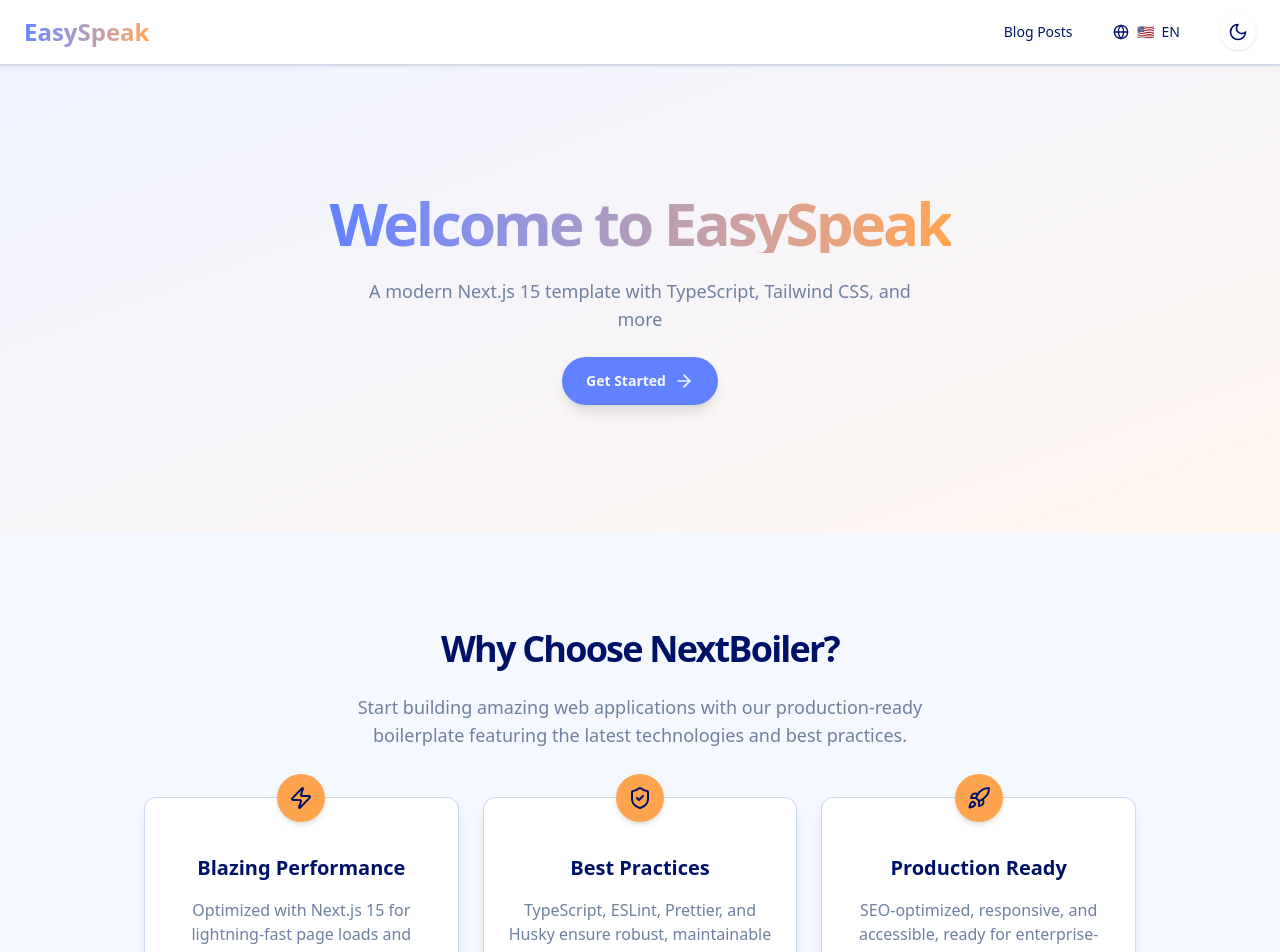
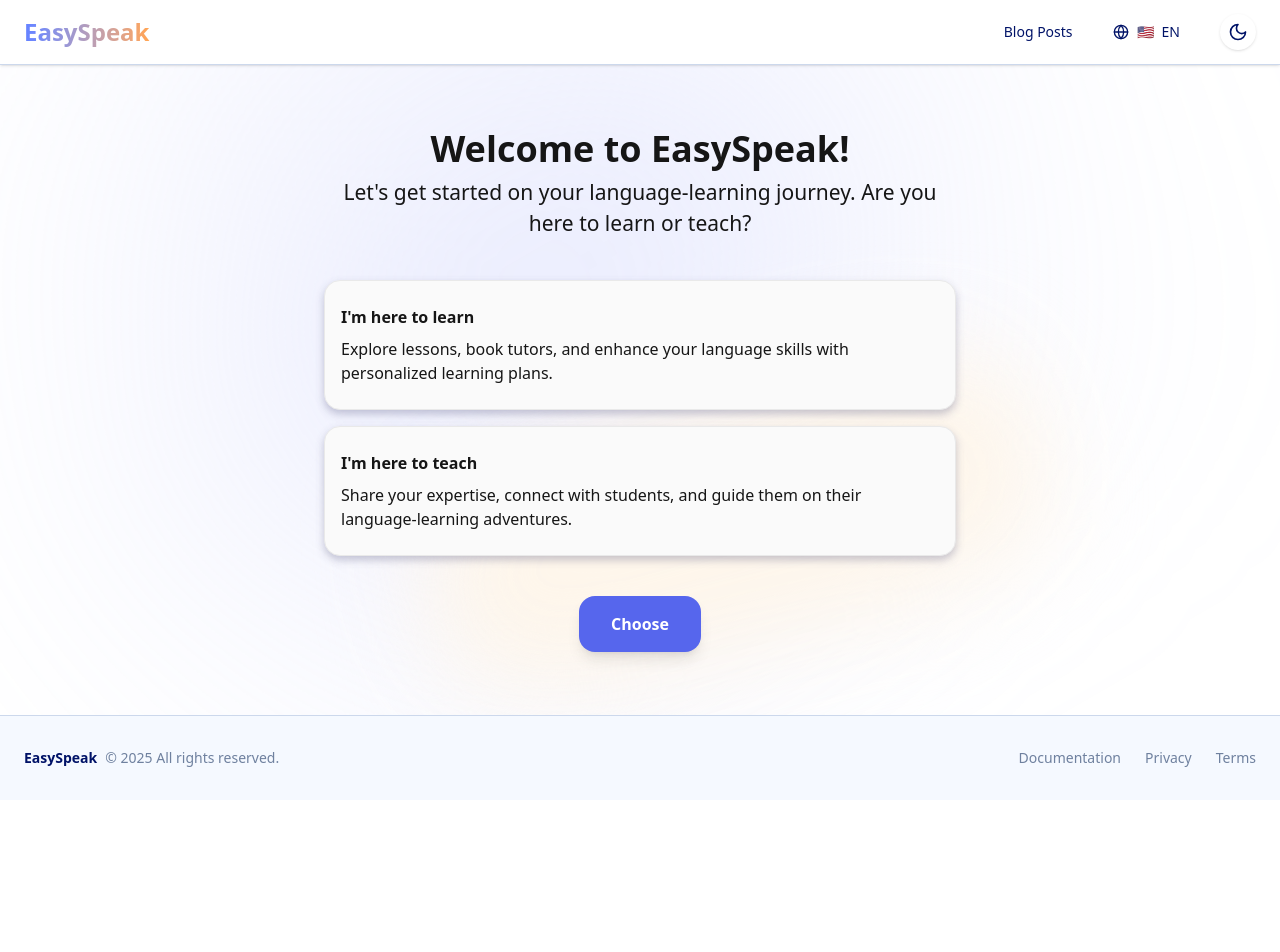
Before and after one commit to Pakistanka/easy-speak-with-ai, a Next.js app: page /en in a window 1280 px wide. Shown: the top 952 px of the page. After the commit the page ends 800 px from the top, so only its background shows below. Built offline with nearby package versions, Linux system fonts and the light colour scheme.

Commit message:
feat: welcom pages, missing button

```diff
--- a/messages/en.json
+++ b/messages/en.json
@@ -43,7 +43,8 @@
       "title": "Learning everywhere",
       "mobileDescription": "Experience joyful learning with us, no matter where you are!",
       "desktopDescription": "Experience joyful learning with us, no matter where you are! Discover the freedom to learn on the go. With EasySpeak, dive into a world of knowledge anytime, anywhere. Join us in embracing learning beyond boundaries.",
-      "getStarted": "Get started"
+      "getStarted": "Get started",
+      "imageAlt": "Learning everywhere illustration"
     }
   },
   "posts": {
--- a/messages/ru.json
+++ b/messages/ru.json
@@ -43,7 +43,8 @@
       "title": "Обучайтесь повсюду",
       "mobileDescription": "Наслаждайтесь обучением с нами, где бы вы ни находились!",
       "desktopDescription": "Наслаждайтесь обучением с нами, где бы вы ни находились! Откройте для себя свободу обучения в движении. С EasySpeak погружайтесь в мир знаний в любое время и в любом месте. Присоединяйтесь к нам в стремлении к обучению без границ.",
-      "getStarted": "Начать"
+      "getStarted": "Начать",
+      "imageAlt": "Обучайтесь повсюду изображение"
     }
   },
   "posts": {
--- a/src/app/[locale]/page.tsx
+++ b/src/app/[locale]/page.tsx
@@ -3,10 +3,9 @@
 
 'use client';
 
-import { motion } from 'framer-motion';
-import { ArrowRight, Code, Rocket, ShieldCheck, Zap } from 'lucide-react';
+import FirstWelcomePage from '@/pages/FirstWelcomePage';
+import SecondWelcomePage from '@/pages/SecondWelcomePage';
 import { useTranslations } from 'next-intl';
-import Link from 'next/link';
 import { usePathname } from 'next/navigation';
 
 export default function Home() {
@@ -21,102 +20,8 @@ export default function Home() {
   };
 
   return (
-    <div className="flex flex-col items-center w-full overflow-hidden">
-      {/* Hero Section */}
-      <motion.section
-        className="w-full py-12 sm:py-16 md:py-24 lg:py-32 bg-[var(--background)] relative overflow-hidden"
-        initial={{ opacity: 0 }}
-        animate={{ opacity: 1 }}
-        transition={{ duration: 0.8 }}
-      >
-        <div className="absolute inset-0 bg-gradient-to-br from-[var(--primary)]/[0.1] to-[var(--accent)]/[0.1] pointer-events-none" />
-        <div className="container px-4 sm:px-6 relative z-10 max-w-full">
-          <motion.div
-            className="flex flex-col items-center space-y-6 text-center"
-            {...fadeIn}
-          >
-            <h1 className="text-3xl sm:text-4xl md:text-5xl lg:text-6xl font-bold tracking-tighter font-poppins bg-gradient-to-r from-[var(--primary)] to-[var(--accent)] bg-clip-text text-transparent">
-              {t('title')}
-            </h1>
-            <p className="mx-auto max-w-[600px] text-[var(--muted-foreground)] text-base sm:text-lg px-4">
-              {t('subtitle')}
-            </p>
-            <div className="flex flex-col sm:flex-row items-center justify-center gap-4 w-full sm:w-auto px-4">
-              <Link
-                href={`/${currentLocale}/posts`}
-                className="inline-flex h-12 items-center justify-center rounded-full bg-[var(--primary)] px-6 text-sm font-semibold text-[var(--primary-foreground)] shadow-lg hover:bg-[var(--primary)]/[0.9] transition-all duration-300 hover:scale-105 w-full sm:w-auto"
-              >
-                {t('getStarted')}
-                <ArrowRight className="ml-2 h-5 w-5" />
-              </Link>
-            </div>
-          </motion.div>
-        </div>
-      </motion.section>
-
-      {/* Features Section */}
-      <motion.section
-        className="w-full py-12 sm:py-16 md:py-24 bg-[var(--card)]"
-        initial={{ opacity: 0 }}
-        whileInView={{ opacity: 1 }}
-        viewport={{ once: true }}
-        transition={{ duration: 0.8 }}
-      >
-        <div className="container px-4 sm:px-6 max-w-full">
-          <motion.div
-            className="flex flex-col items-center justify-center space-y-6 text-center"
-            {...fadeIn}
-          >
-            <h2 className="text-2xl sm:text-3xl md:text-4xl font-bold tracking-tighter font-poppins text-[var(--foreground)]">
-              Why Choose NextBoiler?
-            </h2>
-            <p className="mx-auto max-w-[600px] text-[var(--muted-foreground)] text-base sm:text-lg px-4">
-              {t('description')}
-            </p>
-          </motion.div>
-          <div className="mx-auto grid max-w-5xl grid-cols-1 gap-6 py-12 sm:grid-cols-2 lg:grid-cols-3 px-4">
-            {[
-              {
-                icon: Zap,
-                title: 'Blazing Performance',
-                description:
-                  'Optimized with Next.js 15 for lightning-fast page loads and seamless user experiences.',
-              },
-              {
-                icon: ShieldCheck,
-                title: 'Best Practices',
-                description:
-                  'TypeScript, ESLint, Prettier, and Husky ensure robust, maintainable codebases.',
-              },
-              {
-                icon: Rocket,
-                title: 'Production Ready',
-                description:
-                  'SEO-optimized, responsive, and accessible, ready for enterprise-grade projects.',
-              },
-            ].map((feature, index) => (
-              <motion.div
-                key={index}
-                className="relative flex flex-col items-center space-y-4 rounded-xl bg-[var(--background)] p-6 shadow-lg hover:shadow-xl transition-all duration-300 hover:-translate-y-1 border border-[var(--border)]"
-                initial={{ opacity: 0, y: 20 }}
-                whileInView={{ opacity: 1, y: 0 }}
-                viewport={{ once: true }}
-                transition={{ duration: 0.6, delay: index * 0.2 }}
-              >
-                <div className="absolute top-0 left-1/2 -translate-x-1/2 -translate-y-1/2 rounded-full bg-[var(--accent)] p-3 shadow-md">
-                  <feature.icon className="h-6 w-6 text-[var(--accent-foreground)]" />
-                </div>
-                <h3 className="text-lg sm:text-xl font-semibold text-[var(--foreground)] pt-8">
-                  {feature.title}
-                </h3>
-                <p className="text-center text-[var(--muted-foreground)] text-sm sm:text-base">
-                  {feature.description}
-                </p>
-              </motion.div>
-            ))}
-          </div>
-        </div>
-      </motion.section>
+    <div className="flex items-center justify-center w-full h-full">
+      <FirstWelcomePage />
     </div>
   );
 }
--- a/src/pages/FirstWelcomePage.tsx
+++ b/src/pages/FirstWelcomePage.tsx
@@ -1,6 +1,7 @@
 'use client';
 
 import { RadioButtonGroup, RadioButton } from '@/shared/ui/RadioButtonGroup';
+import { motion } from 'framer-motion';
 import { useTranslations } from 'next-intl';
 import { useState } from 'react';
 
@@ -14,8 +15,54 @@ export default function FirstWelcomePage() {
   };
 
   return (
-    <div className="font-sans max-w-[632px] pt-6 px-[19px] pb-10 lg:p-[0] flex gap-10 flex-col justify-between lg:justify-normal h-full lg:h-fit">
-      <div className="space-y-[40px]">
+    <motion.div
+      className="relative text-(--text-color) font-sans max-w-[632px] pt-6 px-[19px] pb-10 lg:p-[0] flex gap-10 flex-col justify-between lg:justify-normal h-full lg:h-fit"
+      initial={{ opacity: 0 }}
+      animate={{ opacity: 1 }}
+      transition={{ duration: 0.5 }}
+    >
+      <div
+        className="absolute
+        blur-[var(--first-accent-light-blur)]
+        w-[var(--first-accent-light-w)]
+        h-[var(--first-accent-light-h)]
+        top-[var(--first-accent-light-top)]
+        left-[var(--first-accent-light-left)]
+        bg-[var(--first-accent-light-color)]
+        rotate-[var(--first-accent-light-rotate)]
+        lg:blur-[var(--first-accent-light-lg-blur)]
+        lg:w-[var(--first-accent-light-lg-w)]
+        lg:h-[var(--first-accent-light-lg-h)]
+        lg:top-[var(--first-accent-light-lg-top)]
+        lg:left-[var(--first-accent-light-lg-left)]
+        lg:bg-[var(--first-accent-light-lg-color)]
+        lg:rotate-[var(--first-accent-light-lg-rotate)]
+        rounded-[30%]
+        z-2
+        opacity-100"
+      />
+
+      <div
+        className="absolute
+        blur-[var(--first-primary-light-blur)]
+        w-[var(--first-primary-light-w)]
+        h-[var(--first-primary-light-h)]
+        top-[var(--first-primary-light-top)]
+        left-[var(--first-primary-light-left)]
+        bg-[var(--first-primary-light-color)]
+        rotate-[var(--first-primary-light-rotate)]
+        lg:blur-[var(--first-primary-light-lg-blur)]
+        lg:w-[var(--first-primary-light-lg-w)]
+        lg:h-[var(--first-primary-light-lg-h)]
+        lg:top-[var(--first-primary-light-lg-top)]
+        lg:left-[var(--first-primary-light-lg-left)]
+        lg:bg-[var(--first-primary-light-lg-color)]
+        lg:rotate-[var(--first-primary-light-lg-rotate)]
+        rounded-[30%]
+        z-1"
+      />
+
+      <div className="space-y-[40px] z-3">
         <div className="space-y-2 lg:text-center">
           <h1 className="text-[27px] lg:text-4xl font-bold">
             {t('title')}
@@ -49,10 +96,10 @@ export default function FirstWelcomePage() {
       <button
         disabled={!selectedValue}
         onClick={handleChooseClick}
-        className="w-full lg:w-auto lg:m-auto bg-blue-600 hover:bg-blue-700 text-white font-semibold py-4 px-8 rounded-2xl transition-all duration-200 transform hover:scale-105 active:scale-95 shadow-lg hover:shadow-xl"
+        className="z-3 w-full lg:w-auto lg:m-auto bg-[#5666ED] text-white font-semibold py-4 px-8 rounded-2xl transition-all duration-200 transform hover:scale-105 active:scale-95 shadow-lg hover:shadow-xl"
       >
         {t('choose')}
       </button>
-    </div>
+    </motion.div>
   );
 }
--- a/src/shared/styles/globals.css
+++ b/src/shared/styles/globals.css
@@ -50,6 +50,36 @@
     --option-primary-bg-color: rgba(250, 250, 250, 1);
     --option-border-color: rgba(233, 233, 233, 1);
     --option-shadow: 0px 4px 8px 0px rgba(71, 70, 116, 0.3);
+
+    --first-primary-light-lg-w: 40%;
+    --first-primary-light-lg-h: 100%;
+    --first-primary-light-lg-left: 15%;
+    --first-primary-light-lg-top: -20%;
+    --first-primary-light-lg-rotate: 60deg;
+    --first-primary-light-lg-blur: 200px;
+    --first-primary-light-lg-color: rgba(187, 194, 250, 1);
+    --first-primary-light-w: 60%;
+    --first-primary-light-h: 90%;
+    --first-primary-light-left: -15%;
+    --first-primary-light-top: -15%;
+    --first-primary-light-rotate: 60deg;
+    --first-primary-light-blur: 150px;
+    --first-primary-light-color: rgba(187, 194, 250, 1);
+
+    --first-accent-light-lg-w: 40%;
+    --first-accent-light-lg-h: 120%;
+    --first-accent-light-lg-left: 45%;
+    --first-accent-light-lg-top: 15%;
+    --first-accent-light-lg-rotate: 75deg;
+    --first-accent-light-lg-blur: 50px;
+    --first-accent-light-lg-color: rgba(254, 246, 235, 1);
+    --first-accent-light-w: 50%;
+    --first-accent-light-h: 120%;
+    --first-accent-light-left: 45%;
+    --first-accent-light-top: 5%;
+    --first-accent-light-rotate: 75deg;
+    --first-accent-light-blur: 25px;
+    --first-accent-light-color: rgba(254, 246, 235, 1);
 
     --second-primary-light-lg-w: 85%;
     --second-primary-light-lg-h: 160%;
@@ -109,6 +139,36 @@
     --option-border-color: rgba(187, 194, 250, 1);
     --option-shadow: 0px 4px 11.3px 0px rgba(71, 70, 116, 0.6);
 
+    --first-primary-light-lg-w: 90%;
+    --first-primary-light-lg-h: 200%;
+    --first-primary-light-lg-left: -15%;
+    --first-primary-light-lg-top: -50%;
+    --first-primary-light-lg-rotate: 70deg;
+    --first-primary-light-lg-blur: 400px;
+    --first-primary-light-lg-color: rgba(86, 102, 237, 1);
+    --first-primary-light-w: 0;
+    --first-primary-light-h: 0;
+    --first-primary-light-left: 0;
+    --first-primary-light-top: 0;
+    --first-primary-light-rotate: 0;
+    --first-primary-light-blur: 0;
+    --first-primary-light-color: transparent;
+
+    --first-accent-light-lg-w: 50%;
+    --first-accent-light-lg-h: 30%;
+    --first-accent-light-lg-left: 55%;
+    --first-accent-light-lg-top: 45%;
+    --first-accent-light-lg-rotate: 160deg;
+    --first-accent-light-lg-blur: 200px;
+    --first-accent-light-lg-color: rgba(228, 110, 106, 1);
+    --first-accent-light-w: 0;
+    --first-accent-light-h: 0;
+    --first-accent-light-left: 0;
+    --first-accent-light-top: 0;
+    --first-accent-light-rotate: 0;
+    --first-accent-light-blur: 0;
+    --first-accent-light-color: transparent;
+
     --second-primary-light-lg-w: 180%;
     --second-primary-light-lg-h: 185%;
     --second-primary-light-lg-left: -50%;
```
Also changed, not shown: src/pages/SecondWelcomePage.tsx (+13 -5 lines).
